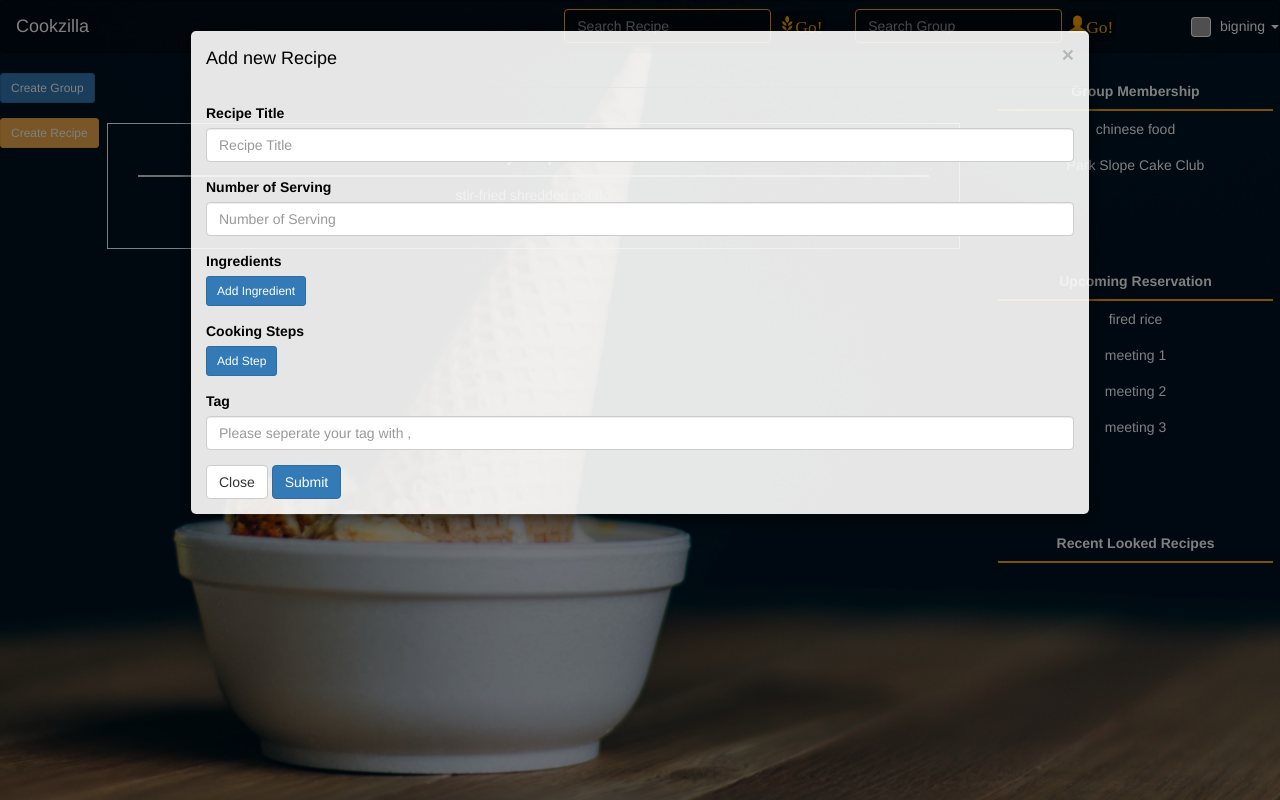
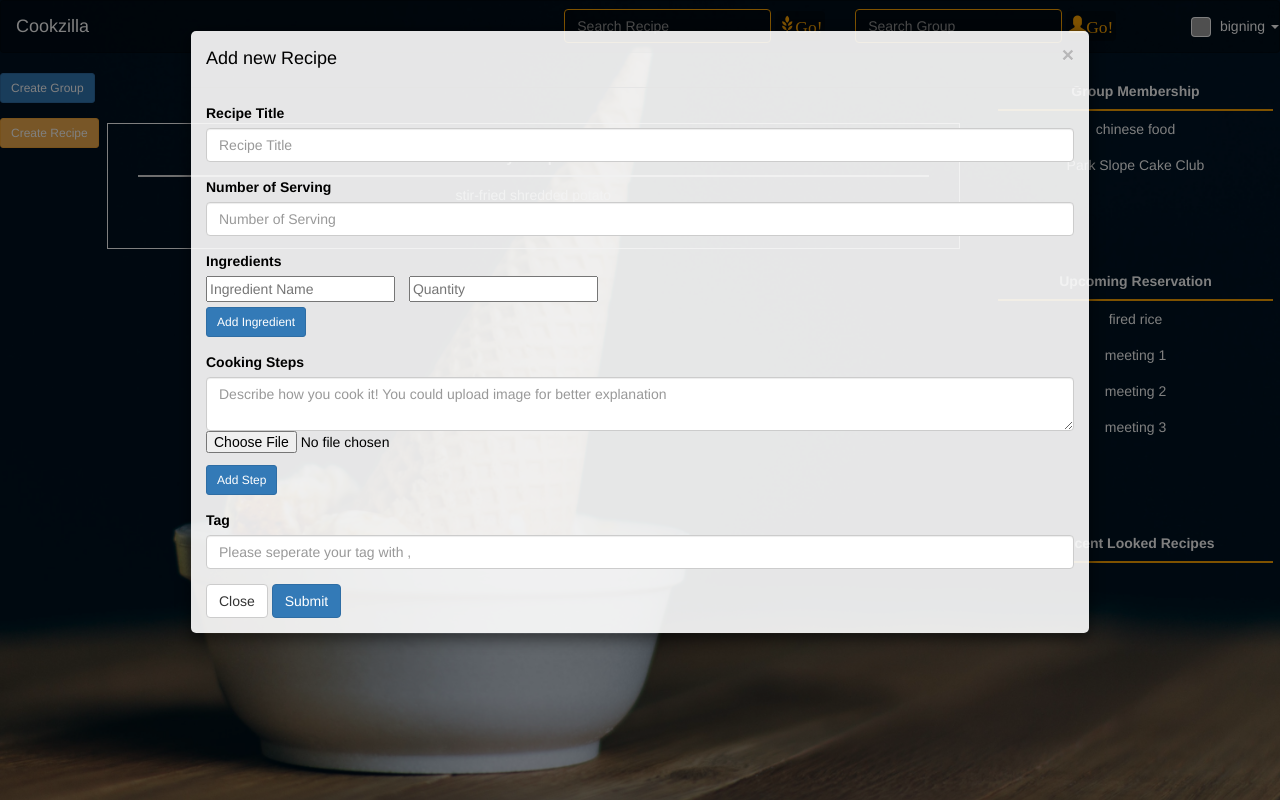
Before and after one commit to bigning/database_project, a PHP site: page /homepage.php in a window 1280 px wide, after a click on "Create Recipe". Run offline with PHP 8.4, Linux system fonts and the light colour scheme; a user stored in the database is signed in; data comes from the database, SQL or seed files in the repository; data that the repository does not hold is empty; grey boxes are pictures that could not be loaded.

Commit message:
add default ingredient input and step while creating new recipe

```diff
--- a/homepage.php
+++ b/homepage.php
@@ -165,7 +165,11 @@ if ($query = $conn->prepare("SELECT distinct Recipe.recipe_title, Recipe.recipe_
                     <br>
                     <div>
                         <div class = "ingredient-div">
-                            <!-- add new row from button click -->
+                            <div id = "ingredient_tuple_1">
+                                <input type="text" placeholder="Ingredient Name" required="" class="ingredient-inputs" name="ingredient_name_1">
+                                <input type="number" step="0.01" placeholder="Quantity" required="" class="ingredient-inputs" name="ingredient_quantity_1">
+                            </div>
+                            <!-- add more row from button click -->
                         </div>
                         <button type = "button" class = "btn btn-primary btn-sm" id = "add_ingredient_button">Add Ingredient</button>
                     </div>
@@ -175,7 +179,12 @@ if ($query = $conn->prepare("SELECT distinct Recipe.recipe_title, Recipe.recipe_
                 <br>
                 <div>
                     <div class = "step-div">
-                        <!-- add new row from button click -->
+                        <div id = "step_tuple_1">
+                            <textarea class="form-control" rows="2" required="" placeholder="Describe how you cook it! You could upload image for better explanation" name="step_1"></textarea>
+                            <input type="file" id="file_1" name="step_file_1">
+                            <output id="list_1"></output>
+                        </div>
+                        <!-- add more step from button click -->
                     </div>
                     <button type = "button" class = "btn btn-primary btn-sm" id = "add_step_button">Add Step</button>
                 </div>
--- a/include/js/homepage.js
+++ b/include/js/homepage.js
@@ -1,5 +1,5 @@
-var ingredient= 1;
-var step = 1;
+var ingredient= 2;
+var step = 2;
 var file = "";
 var list = "";
 
@@ -45,7 +45,7 @@ $("#add_ingredient_button").on("click", function(){
 	$("<div></div>").attr("id", "ingredient_tuple_" + ingredient.toString()).appendTo(".ingredient-div");
 
 	// add inputs into this new div
-	$("<input type='text' placeholder='Ingredient Name' required class = 'ingredient-inputs'>").attr("name", "ingredient_name_" + ingredient.toString()).appendTo("#ingredient_tuple_" + ingredient.toString());
+	$(" <input type='text' placeholder='Ingredient Name' required class = 'ingredient-inputs'>").attr("name", "ingredient_name_" + ingredient.toString()).appendTo("#ingredient_tuple_" + ingredient.toString());
 
 	$(" <input type='number' step='0.01' placeholder='Quantity' required class = 'ingredient-inputs'>").attr("name", "ingredient_quantity_" + ingredient.toString()).appendTo("#ingredient_tuple_" + ingredient.toString());
 
```
